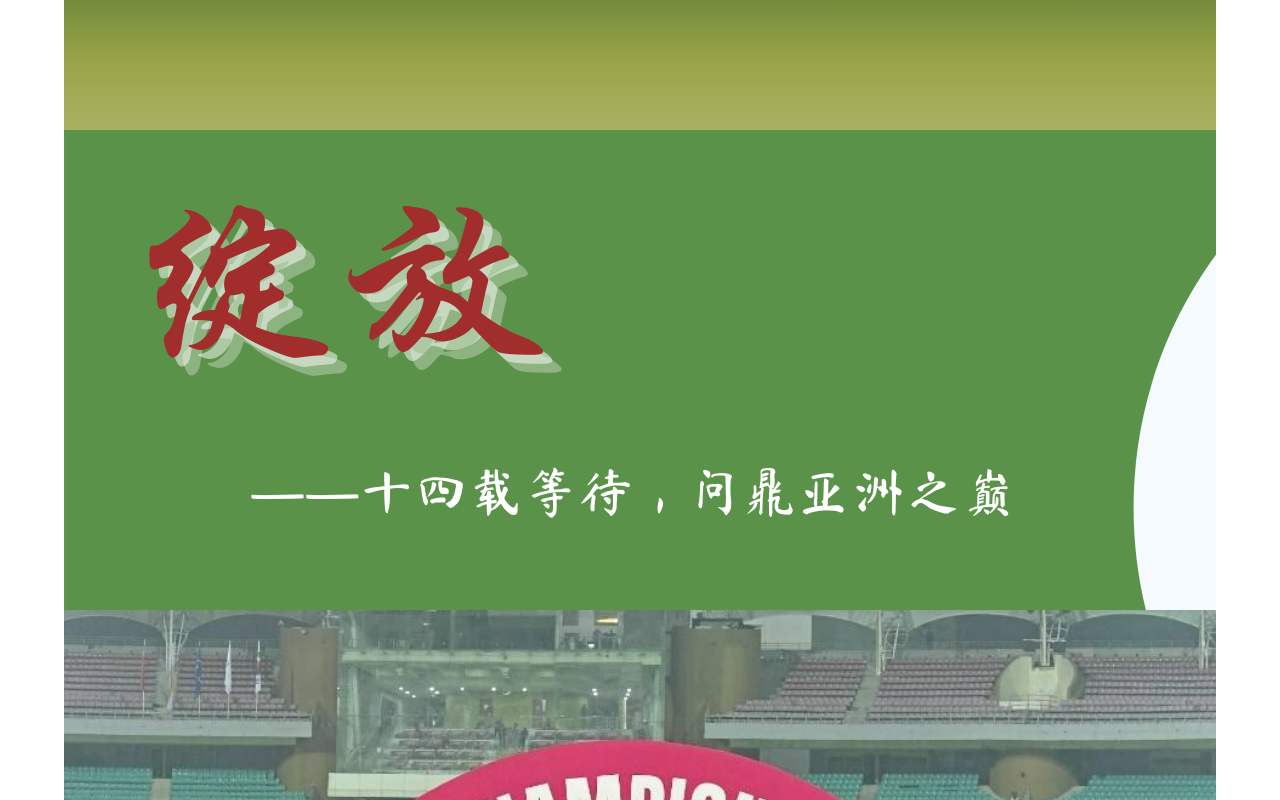
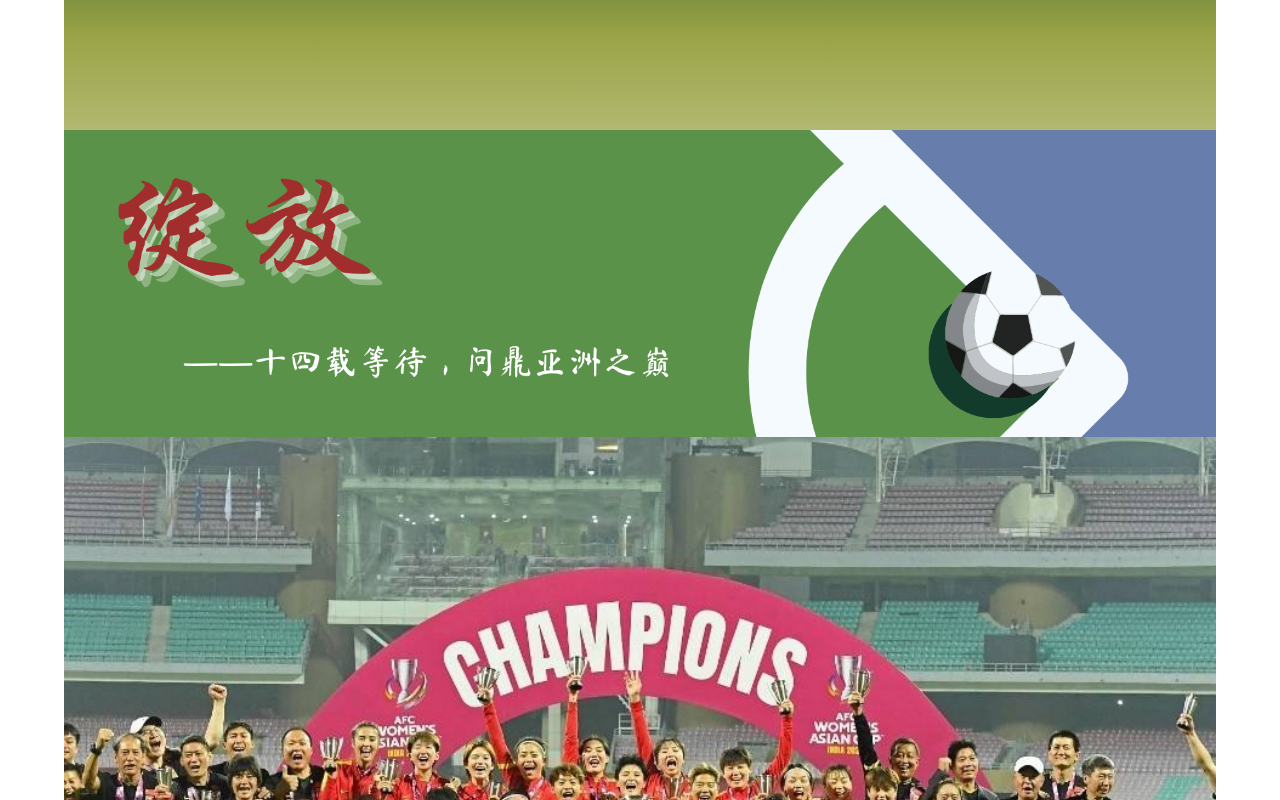
Before and after one commit to dai-ki-web/Chinese-Women-Football-Team, a Vue app: page / in a window 1280 px wide. Shown: the part 780-1580 px from the top of the page. Built offline with nearby package versions, Linux system fonts and the light colour scheme.

Commit message:
大标题替换为图片

```diff
--- a/src/assets/index.scss
+++ b/src/assets/index.scss
@@ -424,3 +424,10 @@
 .red {
   color: #902b25;
 }
+
+.titleimg {
+  max-width: 100%;
+  max-height: 100%;
+  width: auto;
+  height: auto;
+}
--- a/src/views/history/index.vue
+++ b/src/views/history/index.vue
@@ -2,7 +2,7 @@
   <div class="history" id="history">
     <div class="title">
       <el-image :src="football"></el-image>
-      <img src="../../assets/images/title2.png" />
+      <img src="../../assets/images/title2.png" class="titleimg" />
     </div>
     <div>
       <div class="hisNav">
--- a/src/views/intro/index.vue
+++ b/src/views/intro/index.vue
@@ -4,7 +4,7 @@
       <div style="height: 300px;"></div>
       <div class="title">
         <el-image :src="football"></el-image>
-        <img src="../../assets/images/title1.png" />
+        <img src="../../assets/images/title1.png" class="titleimg" />
       </div>
       <div class="image">
         <el-image :src="img6" fit="contain" lazy></el-image>
--- a/src/views/memory/index.vue
+++ b/src/views/memory/index.vue
@@ -3,7 +3,7 @@
     <div style="height:250px;"></div>
     <div class="title">
       <el-image :src="football"></el-image>
-      <img src="../../assets/images/title3.png" />
+      <img src="../../assets/images/title3.png" class="titleimg" />
     </div>
     <section class="highlight">
       <p>“身上的痛让我难以入睡
--- a/src/views/problem/index.vue
+++ b/src/views/problem/index.vue
@@ -3,7 +3,7 @@
 
     <div class="title">
       <el-image :src="football"></el-image>
-      <img src="../../assets/images/title4.png" />
+      <img src="../../assets/images/title4.png" class="titleimg" />
     </div>
     <div class="liner-title">
       <div style="height: 30px;"></div>
```
Also changed, not shown: 22 other files (tests, documents, lock files or other folders).
